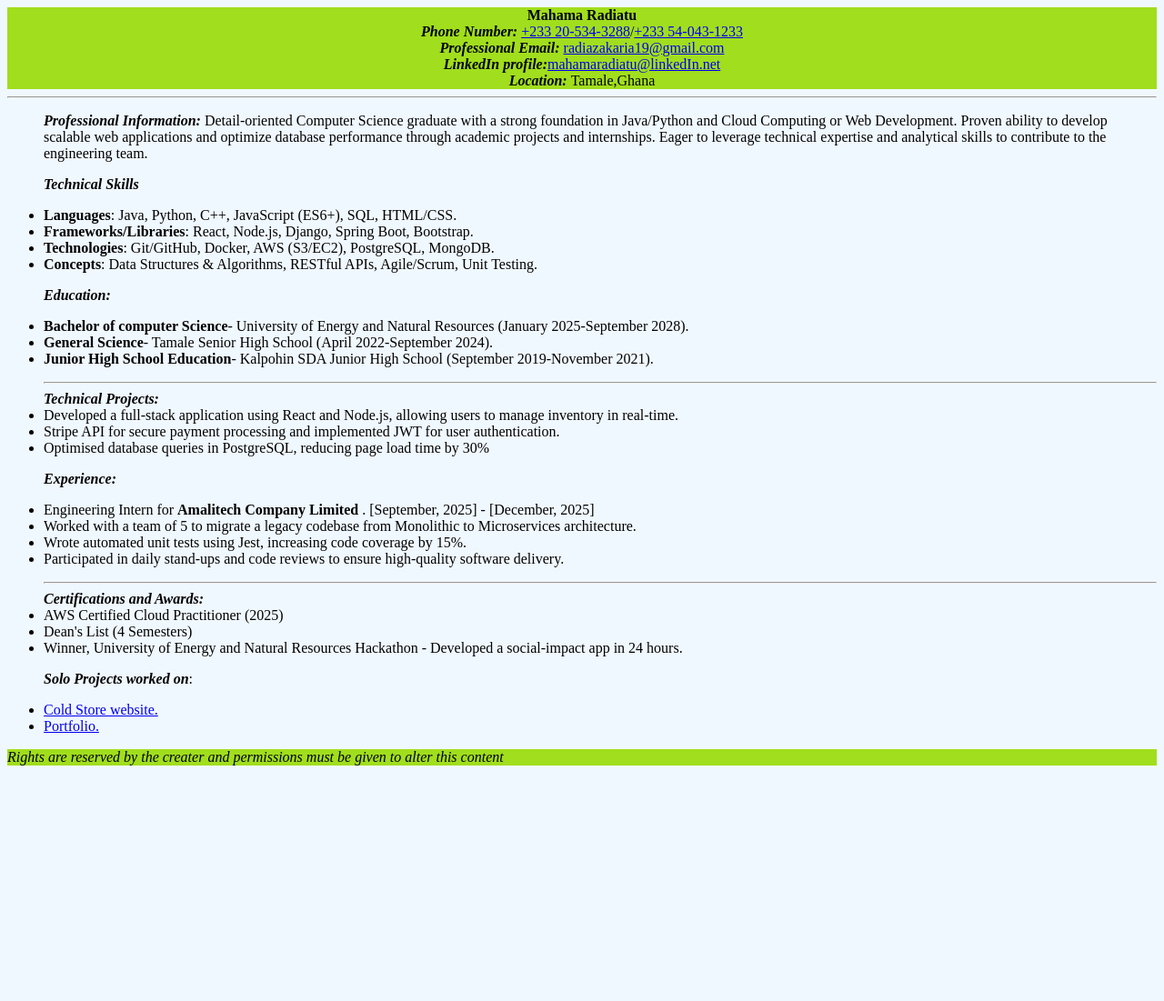
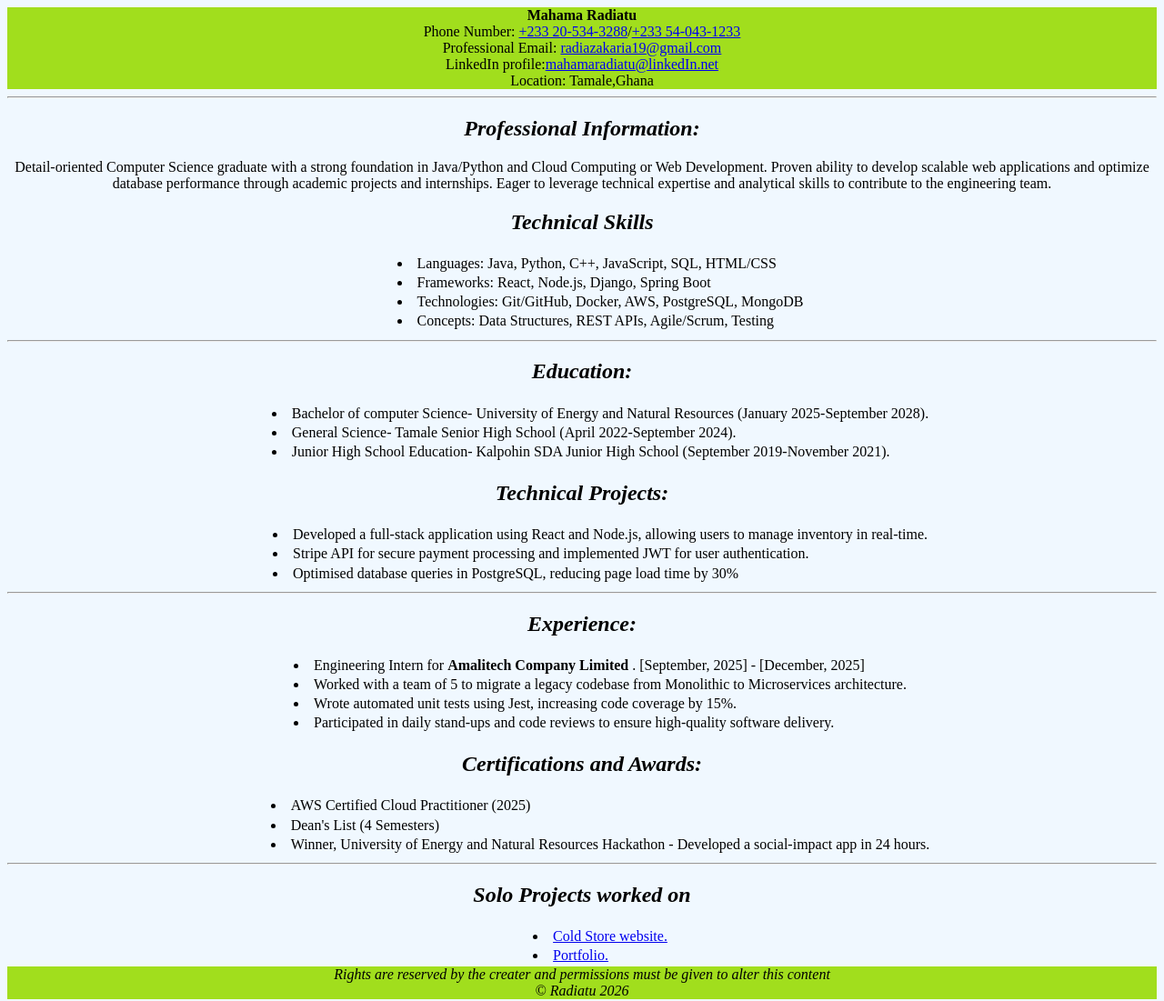
Before and after one commit to righteous165/Electronic-CV, a plain HTML site: page index.html in a window 1280 px wide. Shown: the whole page at 91% size. Before the commit the page ends 850 px from the top, so only its background shows below. Drawn offline with Linux system fonts and the light colour scheme.

Commit message:
Add files via upload

```diff
--- a/index.html
+++ b/index.html
@@ -12,65 +12,86 @@
 <body>
     <header>
         <h4>Mahama Radiatu</h4>
-        <a class="Information">Phone Number:<a id="personal"> <a href="https://www.whatsApp.com">+233 20-534-3288</a>/<a
-                    href="phone">+233 54-043-1233</a></a></a><br>
-        <a class="Information">Professional Email: <a href="https://www.gmail.com">radiazakaria19@gmail.com</a></a><br>
-        <a class="Information">LinkedIn profile:<a
+        Phone Number: <a href="https://www.whatsApp.com">+233 20-534-3288</a>/<a
+                    href="phone">+233 54-043-1233</a></a><br>
+        Professional Email: <a href="https://www.gmail.com">radiazakaria19@gmail.com</a><br>
+         LinkedIn profile:<a
                 href="https://www.linkedin.com/in/radia-mahama-ab7754361?utm_source=share&utm_campaign=share_via&utm_content=profile&utm_medium=android_app">mahamaradiatu@linkedIn.net</a>
-        </a><br>
-        <a class="Information">Location: <a>Tamale,Ghana</a></a>
+        <br>
+        Location: <a>Tamale,Ghana</a>
     </header>
     <hr>
-    <ul>
-        <p><a class="Information">Professional Information:</a> Detail-oriented Computer Science graduate with a strong
+    <main>
+        <section>
+            <h2 class="Information">Professional Information:</h2> Detail-oriented Computer Science graduate with a strong
             foundation in Java/Python and Cloud Computing or Web Development. Proven ability to develop scalable web
             applications and optimize database performance through academic projects and internships. Eager to leverage
-            technical expertise and analytical skills to contribute to the engineering team.</p>
-        <p><a class="Information">Technical Skills</a>
-            <li> <a class="Order">Languages</a>: Java, Python, C++, JavaScript (ES6+), SQL, HTML/CSS.</li>
-            <li><a class="Order">Frameworks/Libraries</a>: React, Node.js, Django, Spring Boot, Bootstrap.</li>
-            <li><a class="Order">Technologies</a>: Git/GitHub, Docker, AWS (S3/EC2), PostgreSQL, MongoDB.</li>
-            <li><a class="Order">Concepts</a>: Data Structures & Algorithms, RESTful APIs, Agile/Scrum, Unit Testing.
-            </li>
-        </p>
+            technical expertise and analytical skills to contribute to the engineering team.
+        </section>
+        <section>
+            <h2 class="Information">Technical Skills</h2>
+                <ul class="inline-list">
+                    <li>Languages: Java, Python, C++, JavaScript, SQL, HTML/CSS</l>
+                    <li>Frameworks: React, Node.js, Django, Spring Boot</li>
+                    <li>Technologies: Git/GitHub, Docker, AWS, PostgreSQL, MongoDB</li>
+                    <li>Concepts: Data Structures, REST APIs, Agile/Scrum, Testing</li>
+                </ul>
+            </div>
+        </section>
+        <hr>
 
-        <p><a class="Information">Education:</a>
-            <li><a class="Order">Bachelor of computer Science</a>- University of Energy and Natural Resources (January
+        <section>
+            <h2 class="Information">Education:</h2>
+           <ul class="inline-list">
+            <li>Bachelor of computer Science- University of Energy and Natural Resources (January
                 2025-September 2028).</li>
-            <li><a class="Order">General Science</a>- Tamale Senior High School (April 2022-September 2024).</li>
-            <li><a class="Order">Junior High School Education</a>- Kalpohin SDA Junior High School (September
+            <li>General Science- Tamale Senior High School (April 2022-September 2024).</li>
+            <li>Junior High School Education- Kalpohin SDA Junior High School (September
                 2019-November 2021).</li>
-        </p>
-        <p>
-            <hr><a class="Information">Technical Projects:</a>
+            </ul>
+        </section>
+        <section>
+            <h2 class="Information">Technical Projects:</h2>
+           <ul class="inline-list">
             <li>Developed a full-stack application using React and Node.js, allowing users to manage inventory in
                 real-time.</li>
             <li> Stripe API for secure payment processing and implemented JWT for user authentication.</li>
             <li>Optimised database queries in PostgreSQL, reducing page load time by 30%</li>
-        </p>
-        <p><a class="Information">Experience:</a>
+        </ul>
+    </section>
+            <hr>
+        <section>
+            <h2 class="Information">Experience:</h2>
+           <ul class="inline-list">
             <li> Engineering Intern for <b>Amalitech Company Limited</b> .
                 [September, 2025] - [December, 2025]</li>
             <li>Worked with a team of 5 to migrate a legacy codebase from Monolithic to Microservices architecture.
             </li>
             <li>Wrote automated unit tests using Jest, increasing code coverage by 15%.</li>
             <li>Participated in daily stand-ups and code reviews to ensure high-quality software delivery.</li>
-        </p>
-        <p>
-            <hr><a class="Information">Certifications and Awards:</a>
-            <li>AWS Certified Cloud Practitioner (2025)</li>
+        </ul>
+    </section>
+        <section><h2 class="Information">Certifications and Awards:</h2>
+            <ul class="inline-list">
+                <li>AWS Certified Cloud Practitioner (2025)</li>
             <li>Dean's List (4 Semesters)</li>
             <li>Winner, University of Energy and Natural Resources Hackathon - Developed a social-impact app in 24
                 hours.</li>
-        </p>
-        <p><a class="Information">Solo Projects worked on</a>:
+            </ul>
+        </section>
+            <hr>
+        <section>
+            <h2 class="Information">Solo Projects worked on</h2>
+           <ul class="inline-list">
             <li><a href="https://righteous165.github.io/mercies-and-grace-store/">Cold Store website.</a></li>
-            <li><a href="https://righteous165.github.io/portfolio/">Portfolio.</a>
-        </p>
-        </li>
-    </ul>
+            <li><a href="https://righteous165.github.io/portfolio/">Portfolio.</a></li>
+        </ul>
+    </section>
+    </main>
     <footer>
-        <a id="Italic">Rights are reserved by the creater and permissions must be given to alter this content</a>
+        <a id="Italic">Rights are reserved by the creater and permissions must be given to alter this content</a><br>
+        <a id="Italic">&copy; Radiatu 2026</a>
+
     </footer>
 
 
--- a/style.css
+++ b/style.css
@@ -21,5 +21,30 @@ h4{
 }
 body{
     background-color: aliceblue;
-    font-size: auto;
+    font-size: 16px;
+    text-align: center;
 }
+ul {
+    margin: auto;
+    width: fit-content;
+    text-align: center;
+}
+li {
+    margin: auto;
+    text-align: center;
+    list-style-position: inside;
+}
+.inline-list li {
+    text-align: left;
+    margin: 0.2rem 0;
+}
+main{
+    margin: auto;
+    width: fit-content;
+    text-align: center;
+}
+.inline-list {
+    display: inline-block;
+    margin: auto;
+    text-align: center;
+}
```
